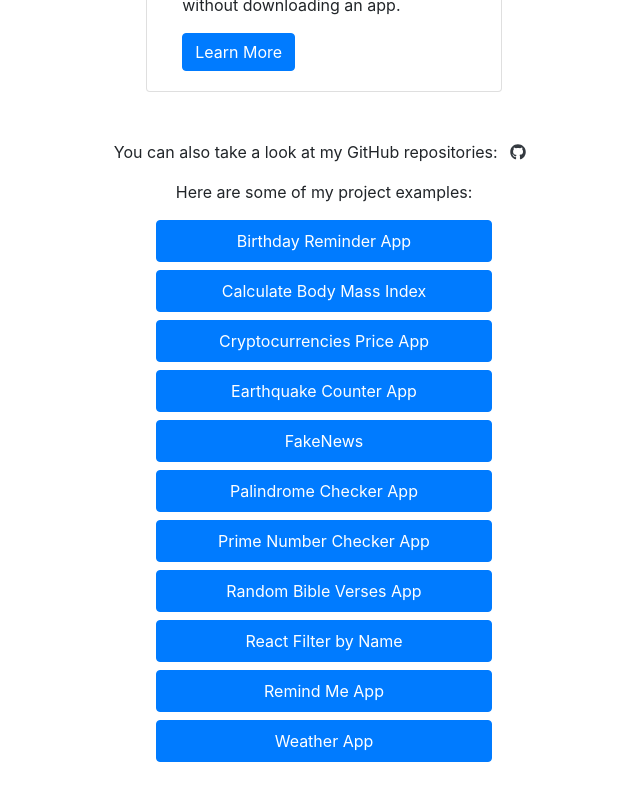
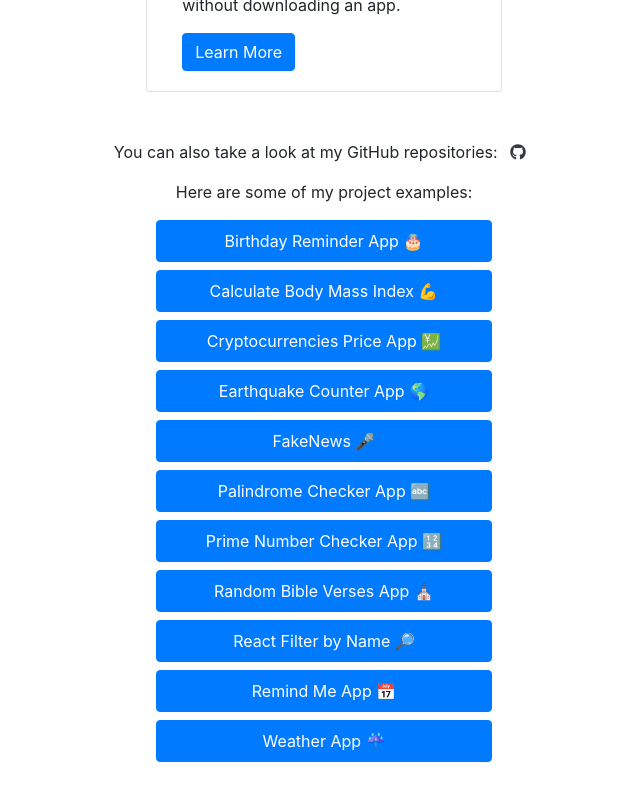
Before and after one commit to hjhm2018/my-portfolio, a React (Create React App) app: page /projects in a window 1280 px wide. Shown: the part 1534-2334 px from the top of the page, without its empty margins (316-956 px from the left). Built offline with nearby package versions, Linux system fonts and the light colour scheme; a web font is replaced by a local one.

Commit message:
added some emojis

```diff
--- a/src/components/Projects.js
+++ b/src/components/Projects.js
@@ -104,46 +104,57 @@ const Projects = () => {
     {
       url: "earthquakeapp",
       name: "Earthquake Counter App",
+      icon: "&#x1F30E",
     },
     {
       url: "weatherapp",
       name: "Weather App",
+      icon: "&#x2614;",
     },
     {
       url: "reactfilter",
       name: "React Filter by Name",
+      icon: "&#x1F50E;",
     },
     {
       url: "fakenews",
       name: "FakeNews",
+      icon: "&#x1F3A4;",
     },
     {
       url: "birthday",
       name: "Birthday Reminder App",
+      icon: "&#x1F382;",
     },
     {
       url: "cryptocurrencyapp",
       name: "Cryptocurrencies Price App",
+      icon: "&#x1F4B9;",
     },
     {
       url: "randombibleversesapp",
       name: "Random Bible Verses App",
+      icon: "&#x26EA;",
     },
     {
       url: "palindromechecker",
       name: "Palindrome Checker App",
+      icon: "&#x1F524;",
     },
     {
       url: "primenumberchecker",
       name: "Prime Number Checker App",
+      icon: "&#x1F522;",
     },
     {
       url: "remindmeapp",
       name: "Remind Me App",
+      icon: "&#x1F4C5;",
     },
     {
       url: "bmicalculator",
       name: "Calculate Body Mass Index",
+      icon: "&#x1F4AA;",
     },
   ];
   return (
@@ -238,7 +249,8 @@ const Projects = () => {
                 to={`/${link.url}`}
                 eventKey={2}
               >
-                {link.name}
+                {link.name}{" "}
+                <span dangerouslySetInnerHTML={{ __html: link.icon }}></span>
               </Nav.Link>
             ))}
       </div>
```
